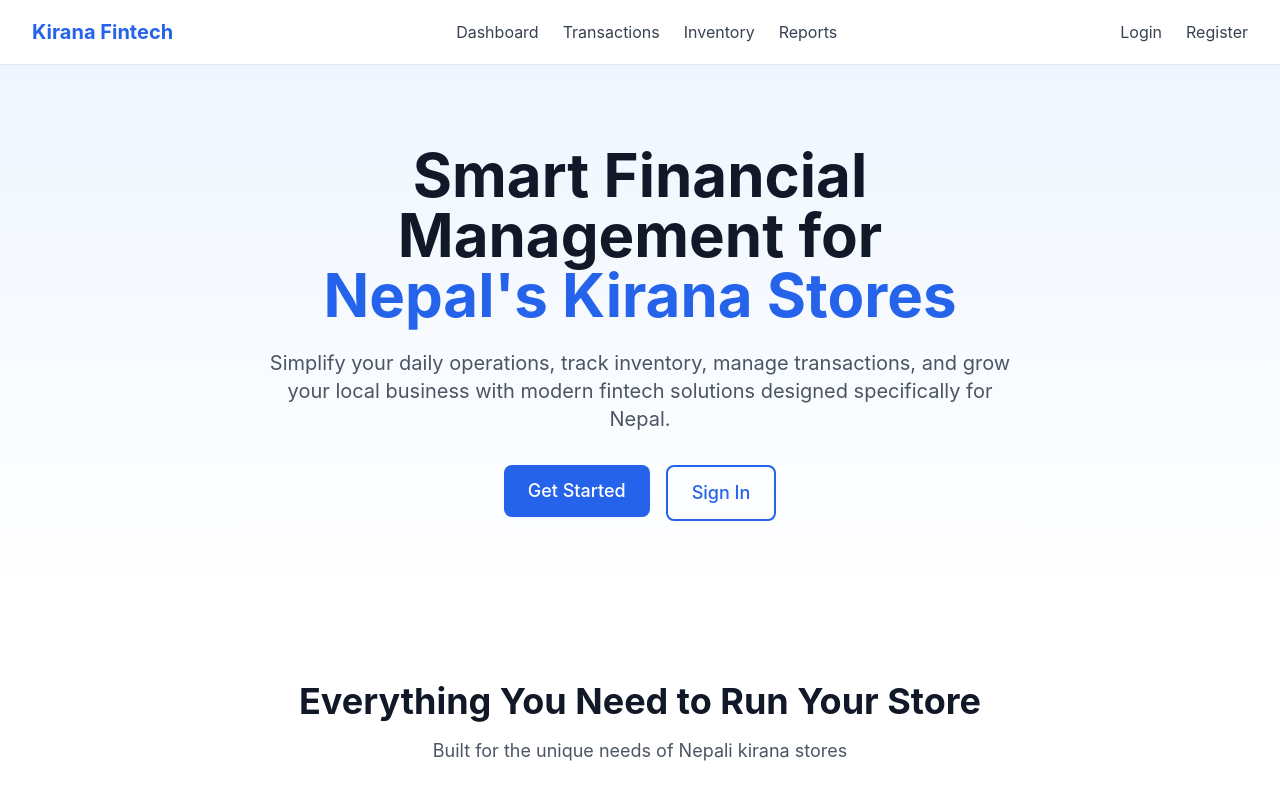
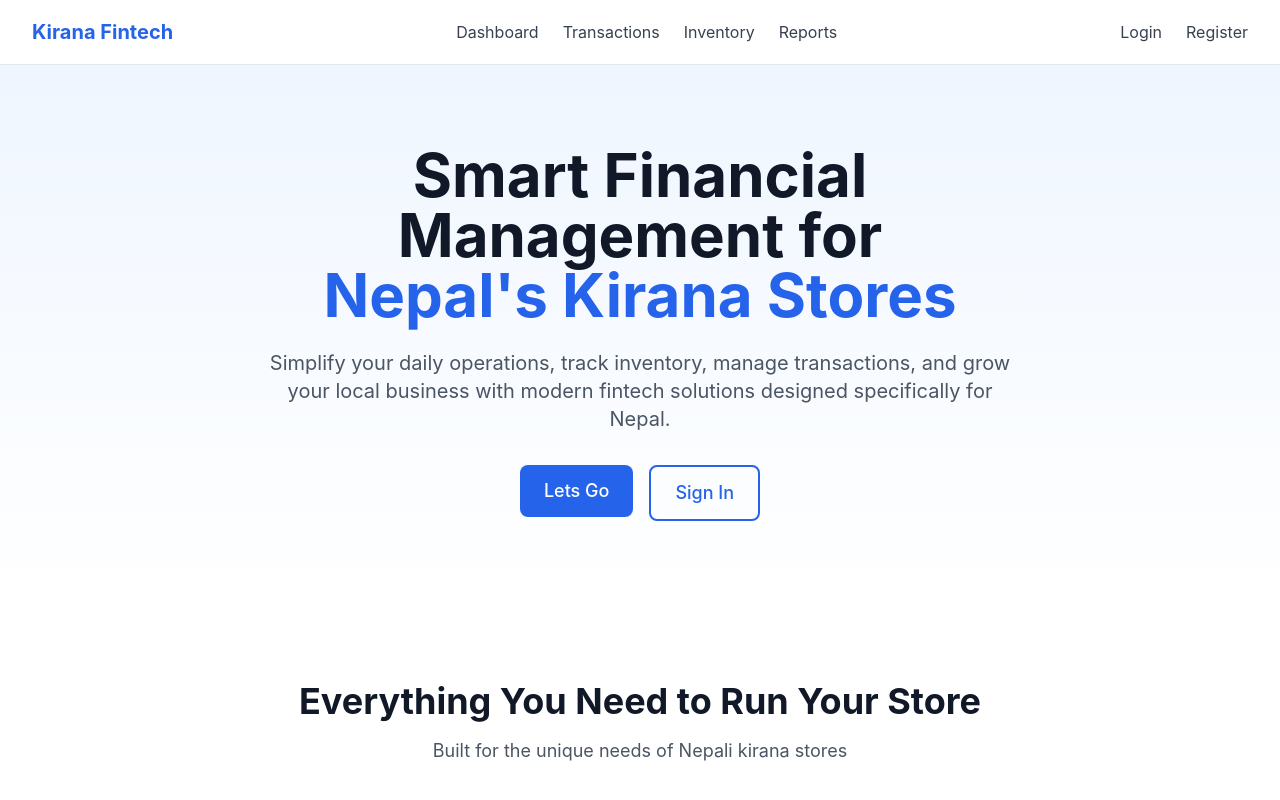
Before and after one commit to panas-adhikari/kirana-fintech, a Next.js app: page / in a window 1280 px wide. Shown: the top 800 px of the page. Built offline with nearby package versions, Linux system fonts and the light colour scheme.

Commit message:
FIX: Updated the text int the button

```diff
--- a/src/app/page.tsx
+++ b/src/app/page.tsx
@@ -26,7 +26,7 @@ export default function Home() {
               </p>
               <div className="flex flex-col sm:flex-row gap-4 justify-center">
                 <Link href="/register">
-                  <Button size="lg">Get Started</Button>
+                  <Button size="lg">Lets Go</Button>
                 </Link>
                 <Link href="/login">
                   <Button variant="outline" size="lg">Sign In</Button>
```
